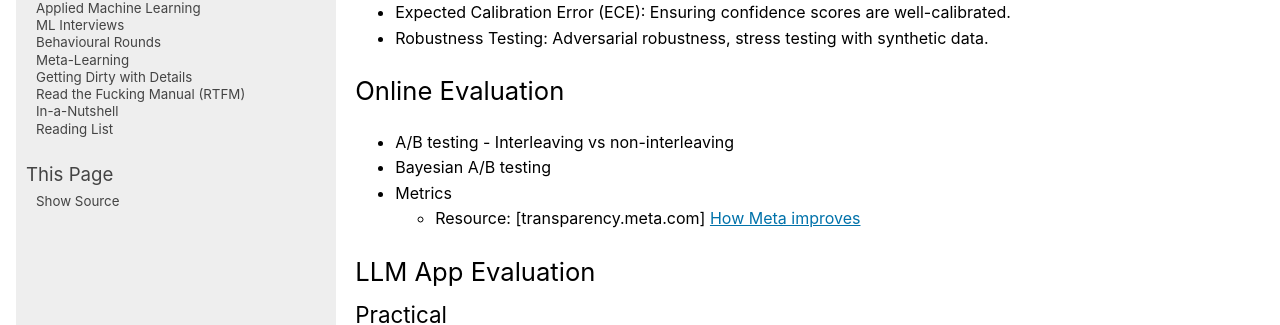
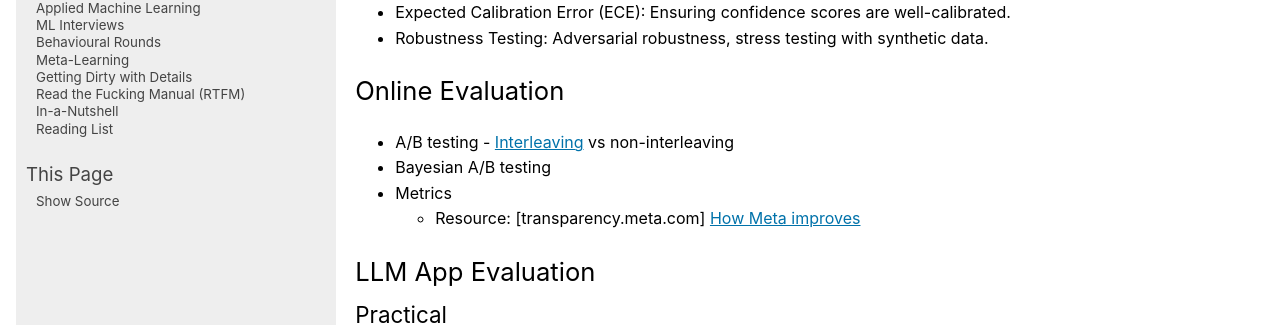
Before and after one commit to uselesstechjunks/leetcode, a Sphinx documentation site: the page built from docs/source/applied/practical/eval.rst, in a window 1280 px wide and 900 px high, scrolled down 1360 px. Shown: the part 128-453 px from the top of the window. Built offline with Sphinx 7.4.7, drawn with Linux system fonts in a browser that asks for light colours; pages that are not in the unit, such as notebooks, are missing from menus; part of the change alters nothing that is shown.

Commit message:
Update eval.rst

```diff
--- a/docs/source/applied/practical/eval.rst
+++ b/docs/source/applied/practical/eval.rst
@@ -56,7 +56,7 @@ Model Evaluation Beyond AUC
 ***********************************************************************
 Online Evaluation
 ***********************************************************************
-- A/B testing - Interleaving vs non-interleaving
+- A/B testing - `Interleaving <https://www.amazon.science/publications/interleaved-online-testing-in-large-scale-systems>`_ vs non-interleaving
 - Bayesian A/B testing
 - Metrics
 
```
